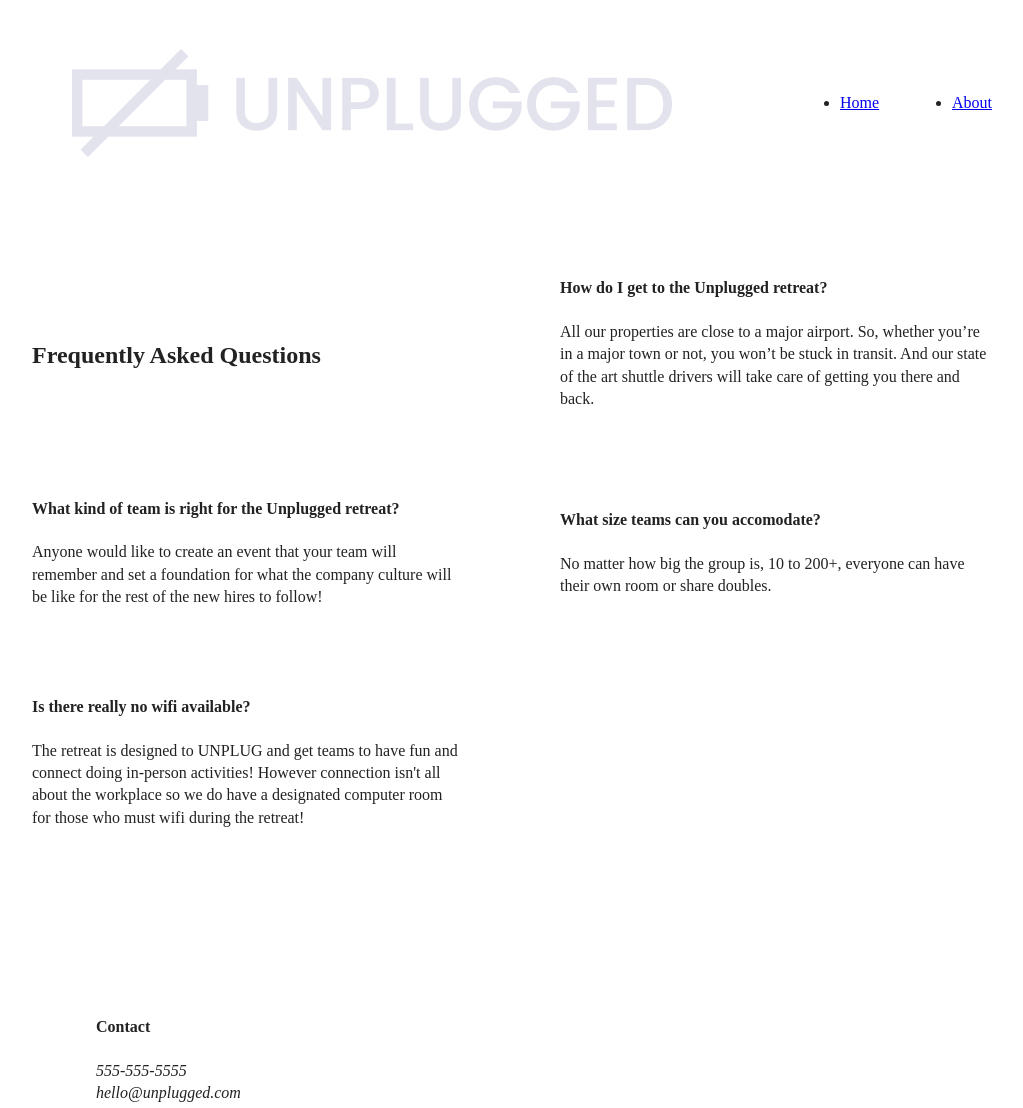
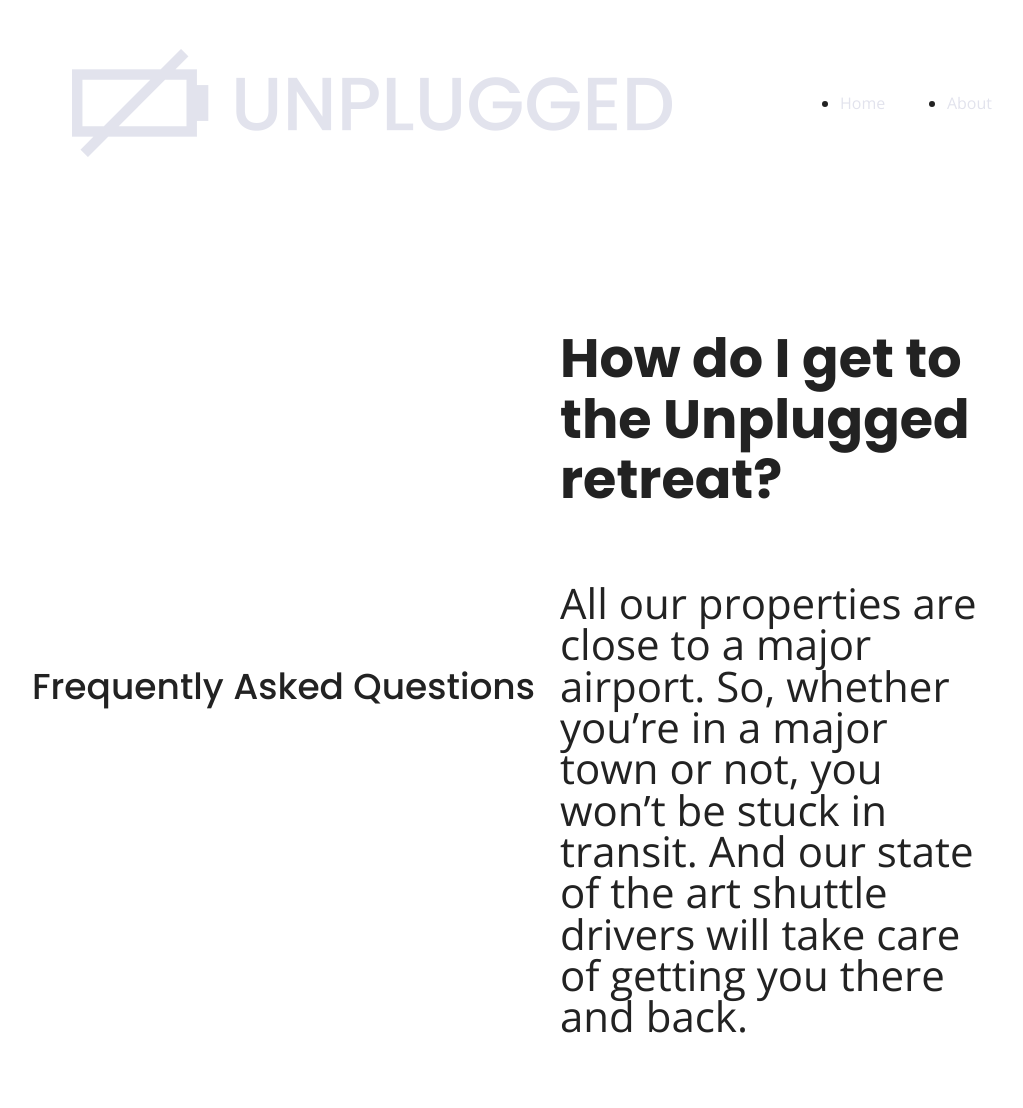
Before and after one commit to alebarraza88/unplugged, a website: page faq/index.html in a window 1280 px wide. Shown: the top 1108 px of the page, without its empty margins (128-1151 px from the left). Drawn offline with nearby package versions, Linux system fonts and the light colour scheme.

Commit message:
Added typescale and font styles for all 3 sections

```diff
--- a/css/main.css
+++ b/css/main.css
@@ -85,7 +85,69 @@ textarea {
 
 /* ==========================================================================
    Author's custom styles
-   ========================================================================== */
+   ==========================================================================
+   /*    General Styles  */
+
+   html {
+    font-size: 16px;
+   }
+
+   body {
+    font-family: 'Open Sans', sans-serif;
+    font-size: 1em;
+   }
+
+   ul,
+   ol {
+
+   }
+
+   a {
+    color: #e2e3ed;
+    text-decoration: none;
+  }
+  h1{
+    font-family: 'Poppins', sans-serif;
+    font-size:2.25em ;
+    line-height: 2.688em;
+    font-weight:500;
+
+  }
+  input .text{
+    font-family: 'Helvetica',sans-serif;
+  }
+  input .button{
+    font-family: 'Arial', sans-serif;
+  }
+   h2 {
+    font-family: 'Poppins', sans-serif;
+    font-size:1.875em;
+    font-weight: 500;
+   }
+
+   h3,
+   h4 {
+    font-family: 'Poppins', sans-serif;
+    font-size: 1.125;
+    font-weight:500px;
+   }
+
+   p {
+    line-height: 1.125em;
+   }
+
+   img {
+
+   }
+
+   figure {
+
+   }
+
+   address {
+    font-style: normal;
+
+   }
 
 .content-wrapper{
   width: 90%;
@@ -254,11 +316,12 @@ aside .content-wrapper{
 }
 .reviews .content-wrapper{
   display:flex;
-  justify-content:center;
+  justify-content:space-between;
   flex-flow: row wrap;
 }
 .reviews h2{
   margin-bottom: 40px;
+
 }
 .reviews h3{
   width: 55%;
@@ -359,9 +422,6 @@ main .content-wrapper h2{
 
 
 
-
-
-
 /* ==========================================================================
    Helper classes
    ========================================================================== */
@@ -449,8 +509,32 @@ main .content-wrapper h2{
    These examples override the primary ('mobile first') styles.
    Modify as content requires.
 ========================================================================== */
+
 @media only screen and (min-width:768px){
         /*Tablet styles*/
+h1{
+  font-size: 3em;
+  line-height: 3em;
+}
+
+h2{
+  font-size: 2.25em;
+  line-height: 1.875em;
+}
+
+footer,
+.contact h4{
+  font-size: 1.5em;
+}
+
+p{
+  font-size: 1.125em;
+  line-height: 1.5em;
+}
+footer p{
+  line-height: 1.125em;
+}
+
 .content-wrapper {
   max-width: 640px;
   margin: 100px 0;
@@ -461,7 +545,6 @@ main .content-wrapper h2{
 header {
   padding:33px 0 ;
   justify-content: space-around;
-
 }
 
 header .content-wrapper {
@@ -471,12 +554,10 @@ main .content-wrapper h2{
 
 header nav {
   width: 20%;
-
 }
 
  header nav ul {
   justify-content: space-between;
-
 }
 
 .header-divider {
@@ -500,7 +581,6 @@ main .content-wrapper h2{
 }
 
       /* Features */
-
 .features article {
   display:flex;
   justify-content: center;
@@ -516,7 +596,6 @@ main .content-wrapper h2{
 .reviews article {
   display:flex;
   justify-content: space-between;
-
 }
 
 .reviews article div {
@@ -524,6 +603,7 @@ main .content-wrapper h2{
 }
 
     /* Footer */
+
 footer .content-wrapper {
   width: 65%;
   margin: 100px 0;
@@ -533,7 +613,6 @@ main .content-wrapper h2{
   display: flex;
   justify-content: space-between;
   align-items: center;
-
 }
 
 footer .contact {
@@ -571,6 +650,12 @@ main .content-wrapper h2{
 /* ==========================================================================
                             FAQ Page
 ========================================================================== */
+.faq h4,
+.faq p{
+  font-size: .875em;
+  line-height: .984em;
+}
+
 .questions .content-wrapper {
   justify-content: space-between;
 }
@@ -582,12 +667,37 @@ main .content-wrapper h2{
 .faq h2 {
   width: 100%;
 }
+
+}
+/*-------tablet styles end here!---*/
+
+@media only screen and (min-width: 1200px){
+
+          /*Desktop styles here*/
+
+h1{
+  font-size: 3.75em;
 }
 
-@media only screen and (min-width: 1200px){
-  /*Desktop styles here*/
-  @media only screen and (min-width: 1200px) {
-    /*Desktop styles here */
+h2{
+  font-size: 2.25em;
+}
+
+.faq,
+.mission h2{
+  font-size: 3em;
+}
+
+.faq h4,
+p{
+  font-size:1.125em;
+  line-height: 1.125em;
+}
+p{
+  font-size:1.125em;
+  line-height: 1.5em;
+}
+
 .content-wrapper {
   max-width: 960px;
 }
@@ -617,6 +727,7 @@ main .content-wrapper h2{
 }
 
         /* Reviews */
+
 .reviews article div {
    width: 42%
 }
@@ -636,8 +747,10 @@ main .content-wrapper h2{
     width: 100%;
  }
 
+
+
 }
-}
+
 
 /* ==========================================================================
    Print styles.
--- a/faq/index.html
+++ b/faq/index.html
@@ -20,6 +20,9 @@
   <link rel="stylesheet" href="../css/main.css">
 
   <meta name="theme-color" content="#fafafa">
+  <!-- Google Fonts -->
+  <link href="https://fonts.googleapis.com/css?family=Open+Sans:400,700|Poppins:500,700" rel="stylesheet">
+
 </head>
 
 <body>
```
Also changed, not shown: about/index.html (+3 -0 lines), index.html (+4 -1 lines). Lines whose indentation alone changed are shown as unchanged.
